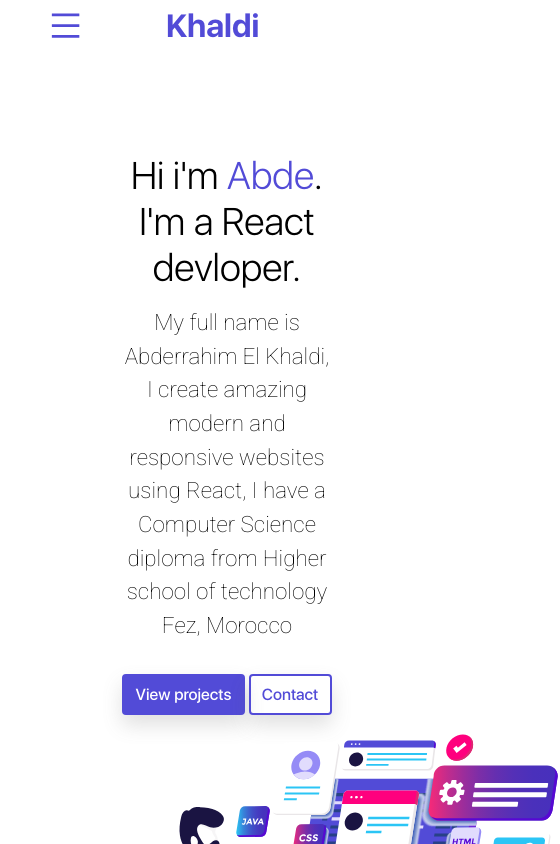
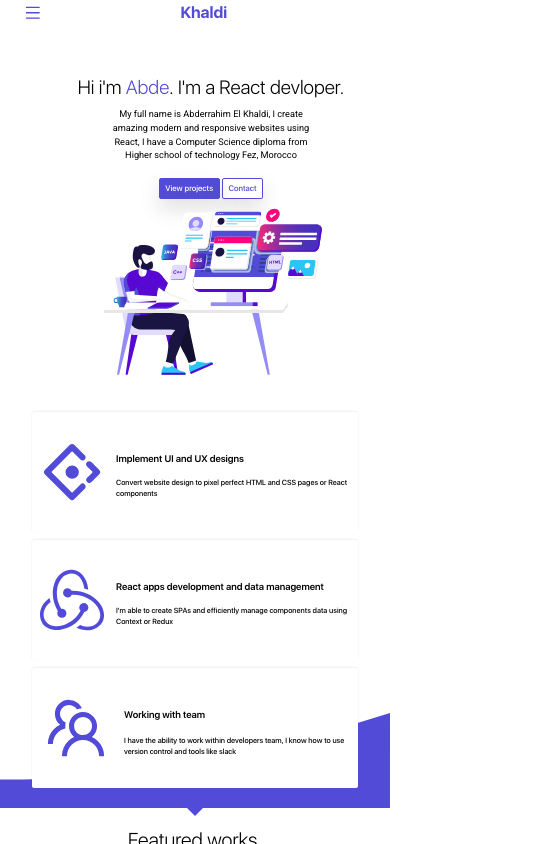
Before and after one commit to devkhaldi/portfolio, a React (Create React App) app: page / in a window 390 px wide. Shown: the top 844 px of the page, 560 px wide, since content can reach past the window. Built offline with nearby package versions, Linux system fonts and the light colour scheme.

Commit message:
fix hero cards and home hero text for small devices

```diff
--- a/src/App.css
+++ b/src/App.css
@@ -99,6 +99,12 @@ html {
     margin: 0 auto;
   }
 }
+
+@media (max-width: 500px) {
+  html {
+    font-size: 50%;
+  }
+}
 @media (min-width: 2048px) {
   html {
     font-size: 150%;
--- a/src/home/Hero.css
+++ b/src/home/Hero.css
@@ -131,6 +131,19 @@
 } */
 
 /* Style hero for small devices */
+@media (max-width: 48em) {
+  .hero-cards .cards {
+    align-items: center;
+    padding: 1rem;
+  }
+  .hero .card {
+    width: unset !important;
+  }
+  .hero .hero-text p {
+    width: 90%;
+  }
+}
+
 @media (max-width: 62em) {
   .hero .hero-text {
     display: flex;
@@ -147,8 +160,6 @@
     margin-bottom: 1rem;
   }
   .hero .hero-text p {
-    font-size: 1.4rem;
-    font-weight: 200;
     width: 70%;
     margin: 0 auto;
   }
@@ -175,13 +186,3 @@
     font-size: 1.2rem;
   }
 }
-
-@media (max-width: 48em) {
-  .hero-cards .cards {
-    align-items: center;
-    padding: 1rem;
-  }
-  .hero .hero-text p {
-    width: 90%;
-  }
-}
```
